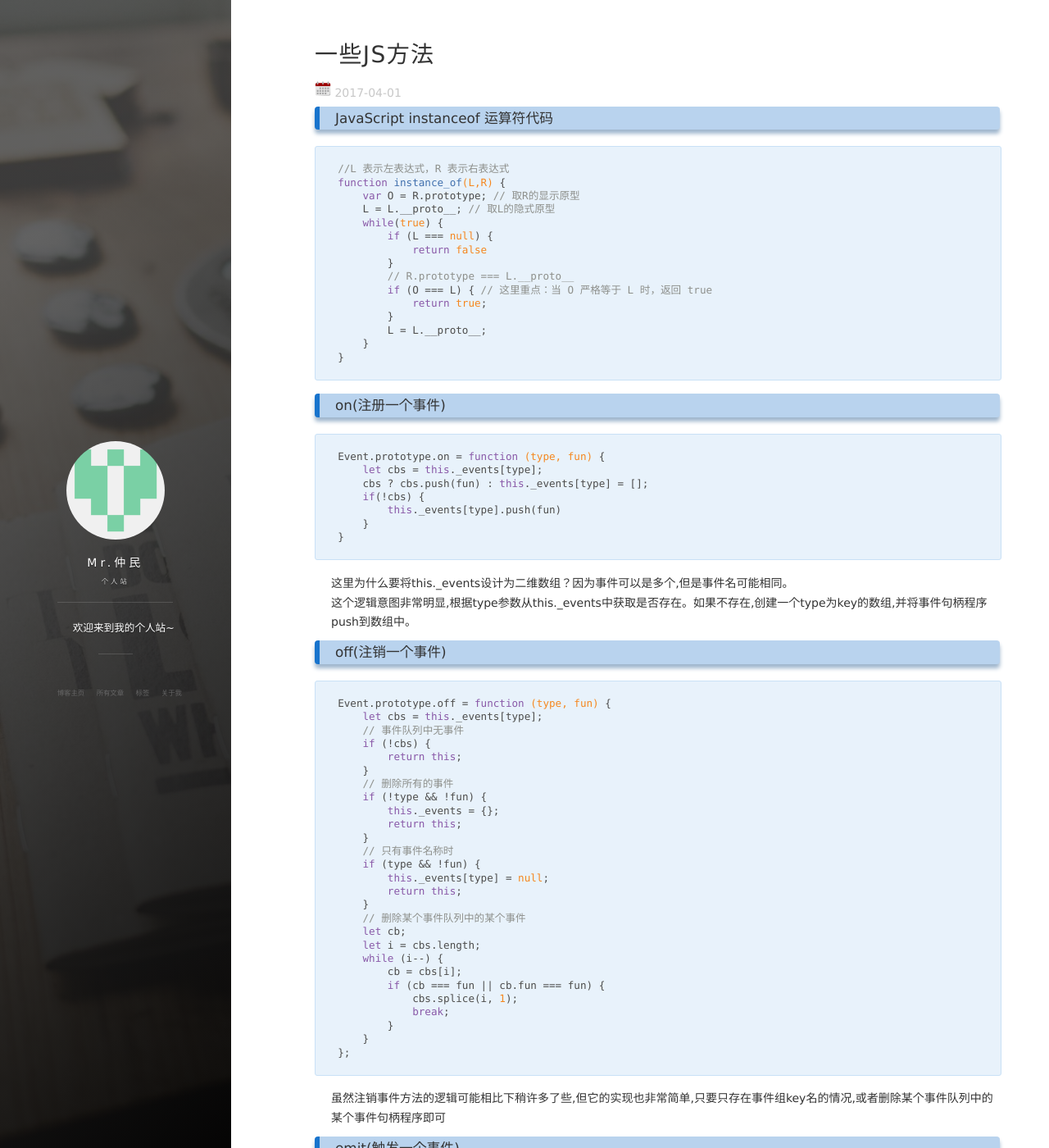
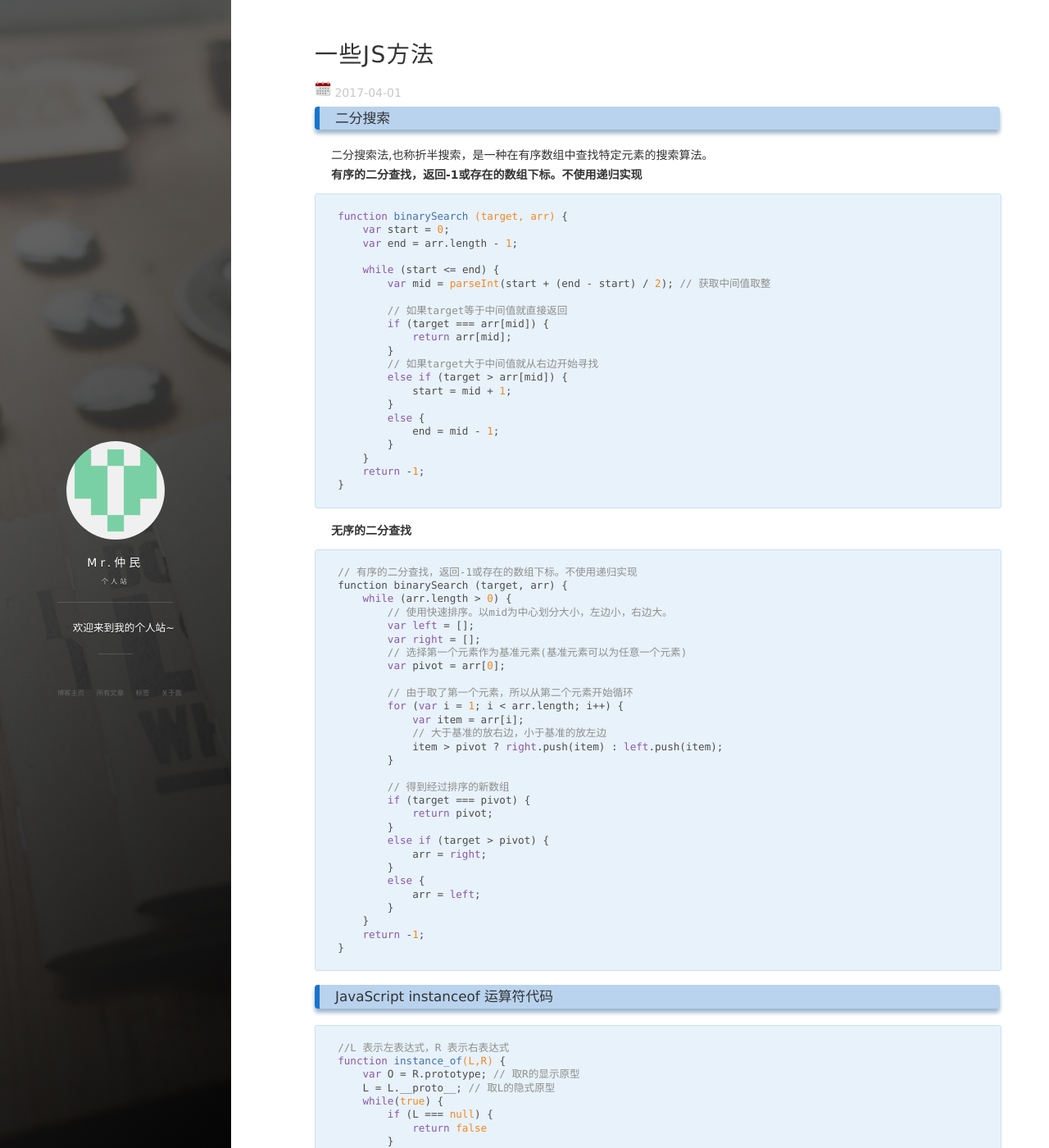
Before and after one commit to qq282126990/qq282126990.github.com, a Jekyll site: the page built from _posts/2017-04-01-01.md, in a window 1280 px wide and 1400 px high. Shown: the whole window at 82% size. Built offline with Jekyll 4.4.1, drawn with Linux system fonts in a browser that asks for light colours; nearby versions of some CDN libraries; comment, search, counter and statistics services are not loaded.

Commit message:
no message

````diff
--- a/_posts/2017-04-01-01.md
+++ b/_posts/2017-04-01-01.md
@@ -5,6 +5,68 @@ date: 2017-04-01
 description: "一些JS方法"
 tag: 博客
 ---
+
+### 二分搜索
+二分搜索法,也称折半搜索，是一种在有序数组中查找特定元素的搜索算法。
+**有序的二分查找，返回-1或存在的数组下标。不使用递归实现**
+```html
+function binarySearch (target, arr) {
+    var start = 0;
+    var end = arr.length - 1;
+
+    while (start <= end) {
+        var mid = parseInt(start + (end - start) / 2); // 获取中间值取整
+
+        // 如果target等于中间值就直接返回
+        if (target === arr[mid]) {
+            return arr[mid];
+        }
+        // 如果target大于中间值就从右边开始寻找
+        else if (target > arr[mid]) {
+            start = mid + 1;
+        }
+        else {
+            end = mid - 1;
+        }
+    }
+    return -1;
+}
+```
+
+**无序的二分查找**
+```html
+// 有序的二分查找，返回-1或存在的数组下标。不使用递归实现
+function binarySearch (target, arr) {
+    while (arr.length > 0) {
+        // 使用快速排序。以mid为中心划分大小，左边小，右边大。
+        var left = [];
+        var right = [];
+        // 选择第一个元素作为基准元素(基准元素可以为任意一个元素)
+        var pivot = arr[0];
+
+        // 由于取了第一个元素，所以从第二个元素开始循环
+        for (var i = 1; i < arr.length; i++) {
+            var item = arr[i];
+            // 大于基准的放右边，小于基准的放左边
+            item > pivot ? right.push(item) : left.push(item);
+        }
+
+        // 得到经过排序的新数组
+        if (target === pivot) {
+            return pivot;
+        }
+        else if (target > pivot) {
+            arr = right;
+        }
+        else {
+            arr = left;
+        }
+    }
+    return -1;
+}
+```
+
+
 
 ### JavaScript instanceof 运算符代码
 ```html
````
Also changed, not shown: _posts/2017-04-13-13.md (added, +116 -0 lines).
